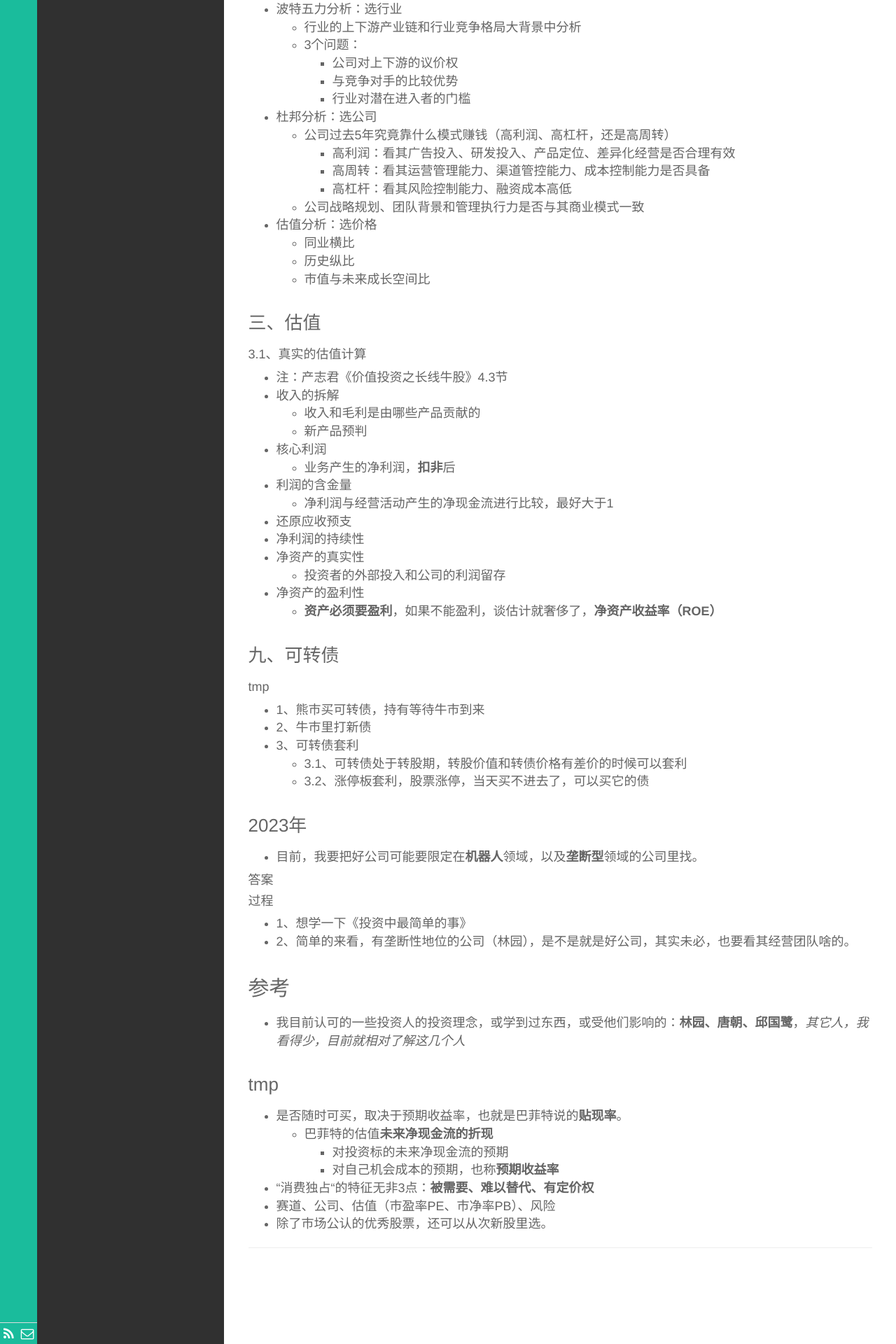
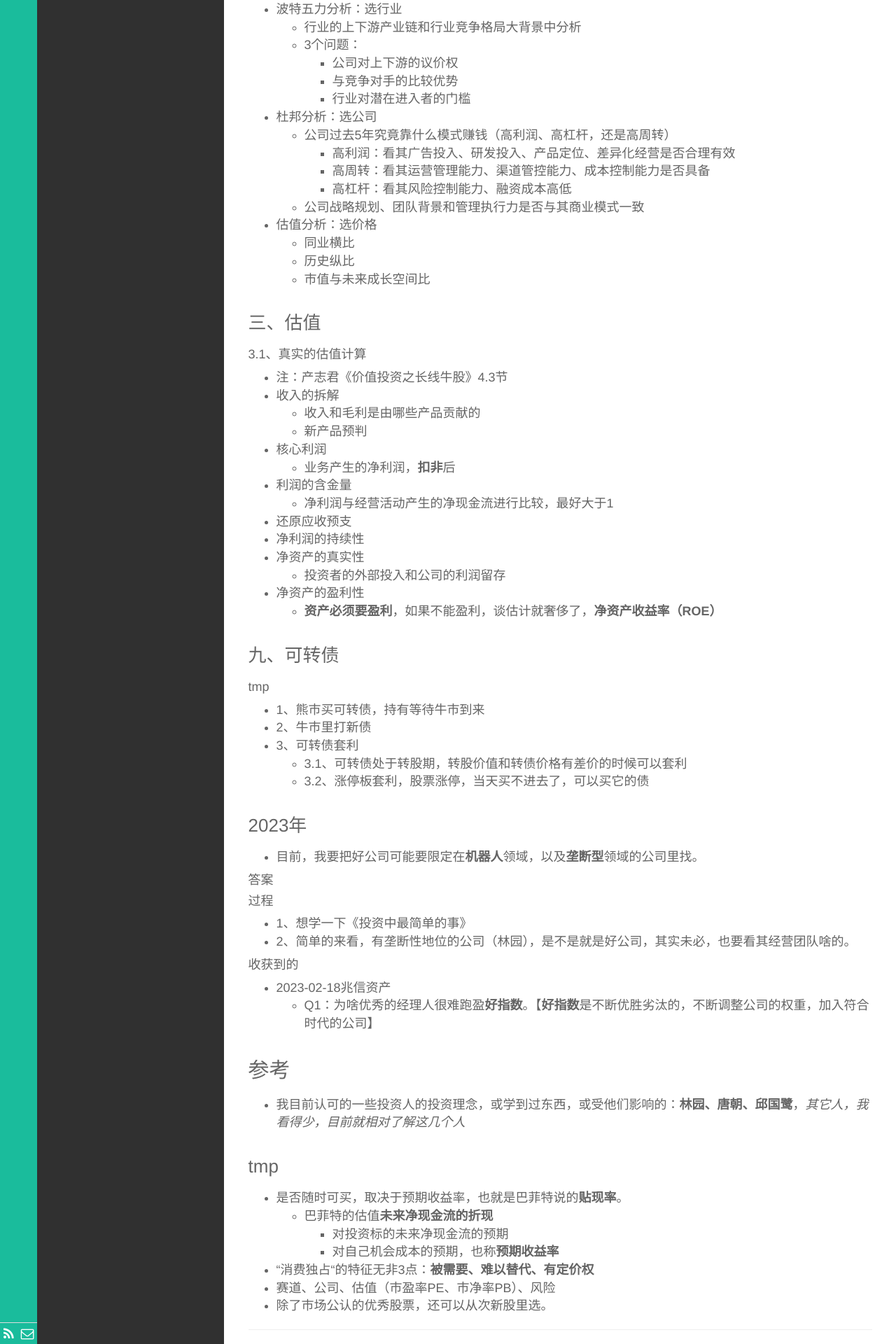
Before and after one commit to wolflion/blog, a Jekyll site: the page built from _posts/生活/2023-01-25-lionel-investment-thinking.md, in a window 1280 px wide. Shown: the part 1025-2945 px from the top of the page at 70% size. Built offline with Jekyll 4.4.1, drawn with Linux system fonts in a browser that asks for light colours.

Commit message:
Update 2023-01-25-lionel-investment-thinking.md

```diff
--- a/_posts/生活/2023-01-25-lionel-investment-thinking.md
+++ b/_posts/生活/2023-01-25-lionel-investment-thinking.md
@@ -94,6 +94,11 @@ description:
 + 1、想学一下《投资中最简单的事》
 + 2、简单的来看，有垄断性地位的公司（林园），是不是就是好公司，其实未必，也要看其经营团队啥的。
 
+#### 收获到的
+
++ 2023-02-18兆信资产
+  + Q1：为啥优秀的经理人很难跑盈**好指数**。【**好指数**是不断优胜劣汰的，不断调整公司的权重，加入符合时代的公司】
+
 
 
 
```
